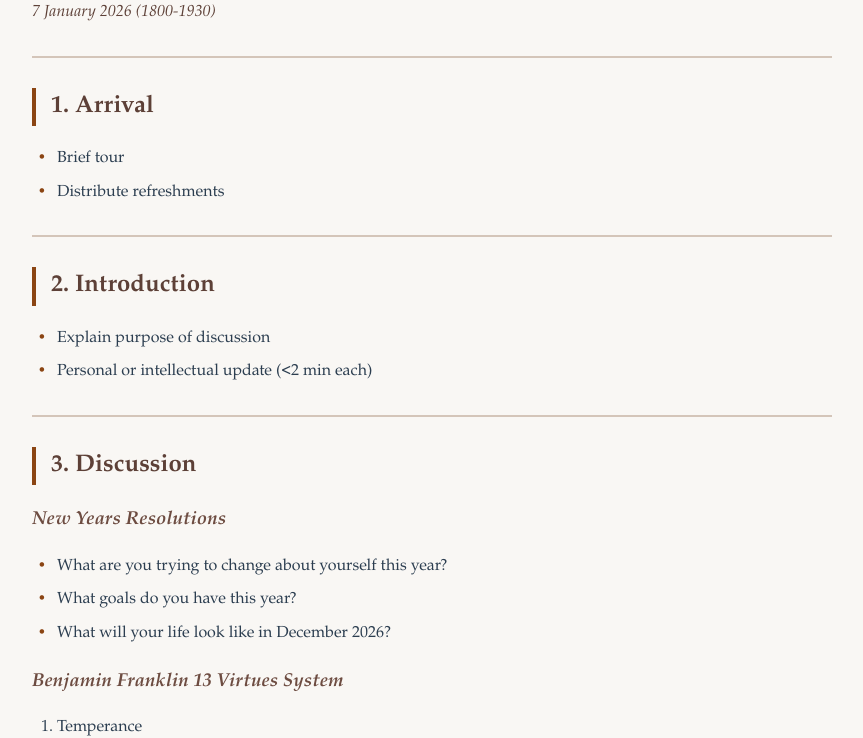
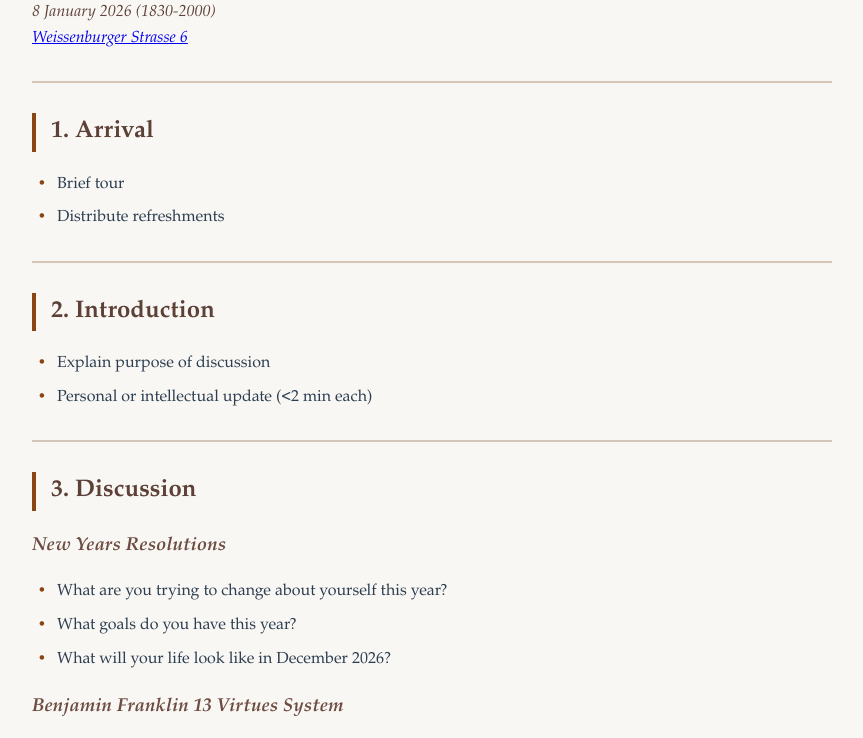
Before and after one commit to joedonoghue/agenda, a plain HTML site: page index.html in a window 1280 px wide. Shown: the part 201-939 px from the top of the page, without its empty margins (208-1071 px from the left). Drawn offline with Linux system fonts and the light colour scheme.

Commit message:
Update index.html

```diff
--- a/index.html
+++ b/index.html
@@ -128,7 +128,10 @@
     <h1 class="drop-cap">Agenda</h1>
 
     <p class="subtitle">New Years Resolutions and Ben Franklin's Self-Improvement Ritual (The 13 Virtues)<br>
-    <em>7 January 2026 (1800-1930)</em></p>
+
+    <em>8 January 2026 (1830-2000)</em><br>
+    <em><a href="https://maps.app.goo.gl/ngd7B2RkCu2rkUkU9">Weissenburger Strasse 6</a></em>
+    </p>
 
     <hr>
 
```
